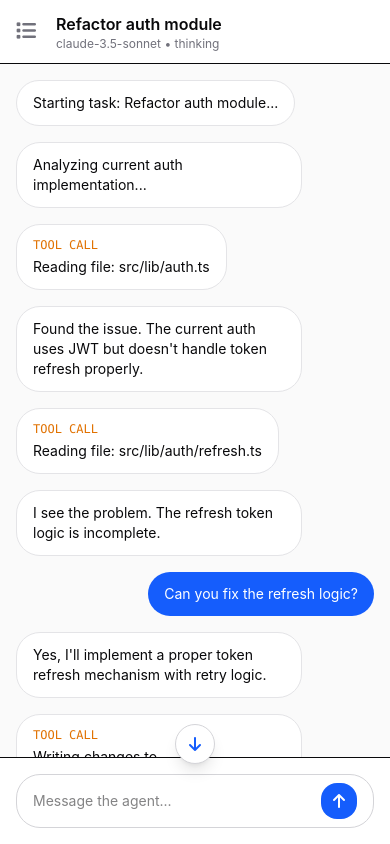
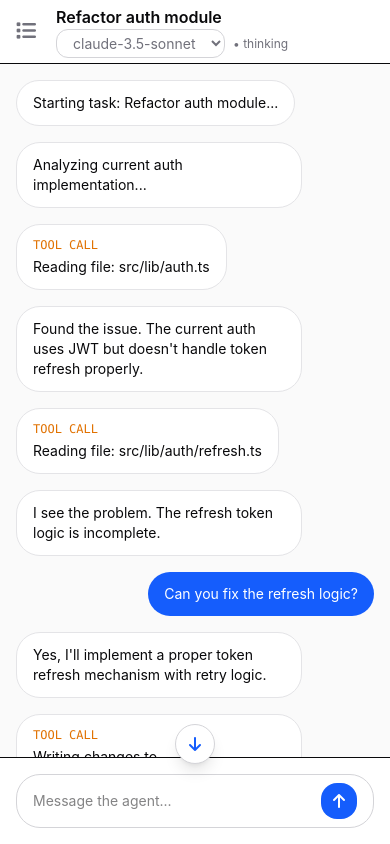
Before and after one commit to claidler/pi-ui, a SvelteKit app: page / in a window 390 px wide. Built offline with nearby package versions, Linux system fonts and the light colour scheme.

Commit message:
feat: add ModelSelector component + mobile model switching

```diff
--- /dev/null
+++ b/src/lib/components/ModelSelector.svelte
@@ -0,0 +1,20 @@
+<script>
+  /** @type {string} */
+  let { value = $bindable(''), onChange } = $props();
+
+  const models = [
+    'claude-3.5-sonnet',
+    'gpt-4o',
+    'gemini-2.0-flash'
+  ];
+</script>
+
+<select
+  bind:value={value}
+  onchange={onChange}
+  class="bg-transparent border border-zinc-300 rounded-xl px-3 py-1 text-sm focus:outline-none focus:border-blue-500 cursor-pointer"
+>
+  {#each models as model}
+    <option value={model}>{model}</option>
+  {/each}
+</select>
--- a/src/routes/+page.svelte
+++ b/src/routes/+page.svelte
@@ -3,6 +3,7 @@
   import ChatInput from '$lib/components/ChatInput.svelte';
   import MessageList from '$lib/components/MessageList.svelte';
   import SessionList from '$lib/components/SessionList.svelte';
+  import ModelSelector from '$lib/components/ModelSelector.svelte';
   let sessions = $state([
     { id: 1, name: "Refactor auth module", model: "claude-3.5-sonnet", status: "thinking" },
     { id: 2, name: "Build landing page", model: "gpt-4o", status: "idle" },
@@ -133,11 +134,7 @@
 
     <div class="p-4 border-b">
       <div class="text-xs text-zinc-500 mb-1">Model</div>
-      <select bind:value={currentModel} class="w-full border border-zinc-300 rounded-2xl px-3 py-2 text-sm">
-        <option value="claude-3.5-sonnet">claude-3.5-sonnet</option>
-        <option value="gpt-4o">gpt-4o</option>
-        <option value="gemini-2.0-flash">gemini-2.0-flash</option>
-      </select>
+      <ModelSelector bind:value={currentModel} />
     </div>
 
     <div class="flex-1 overflow-auto p-2 min-h-0">
@@ -161,7 +158,10 @@
           </button>
           <div>
             <div class="font-semibold truncate">{activeSession.name}</div>
-            <div class="text-xs text-zinc-500">{activeSession.model} • {activeSession.status}</div>
+            <div class="flex items-center gap-2 text-xs text-zinc-500">
+              <ModelSelector bind:value={activeSession.model} />
+              <span>• {activeSession.status}</span>
+            </div>
           </div>
         </div>
       </div>
```
